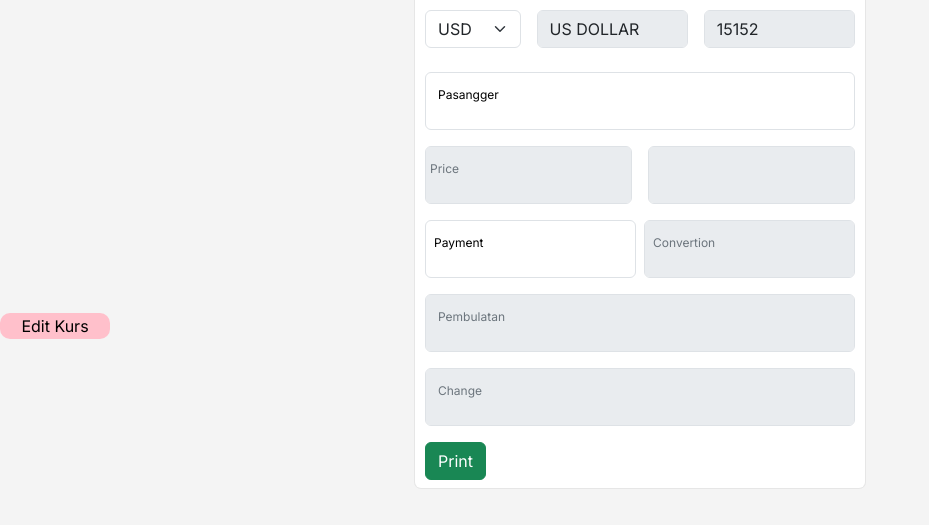
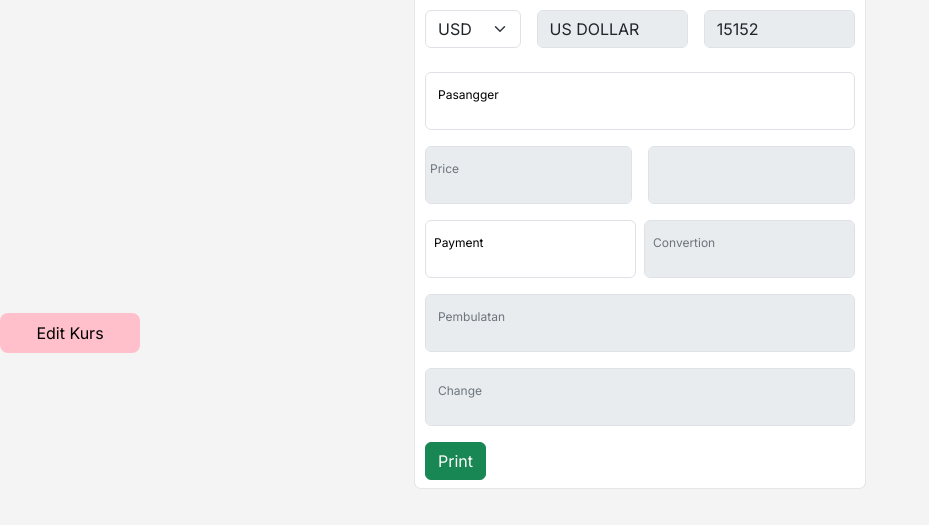
Before and after one commit to visaonarrival/molina-lite-voa, a plain HTML site: page index.html in a window 1280 px wide. Shown: the part 207-732 px from the top of the page, without its empty margins (0-929 px from the left). Drawn offline with nearby package versions, Linux system fonts and the light colour scheme.

Commit message:
Update index.html

```diff
--- a/index.html
+++ b/index.html
@@ -125,13 +125,14 @@
         top : 65%;
         background-color: pink;
         border:none;
-        border-radius: 10px;
-        width: 110px;
+        border-radius: 8px;
+        width: 140px;
+        height : 40px;
      }
       table{
         position: fixed;
         left: 0;
-        top : 20%;
+        top : 15%;
         border : 2px solid black;
         table-layout:fixed;
         border-collapse: collapse;
```
